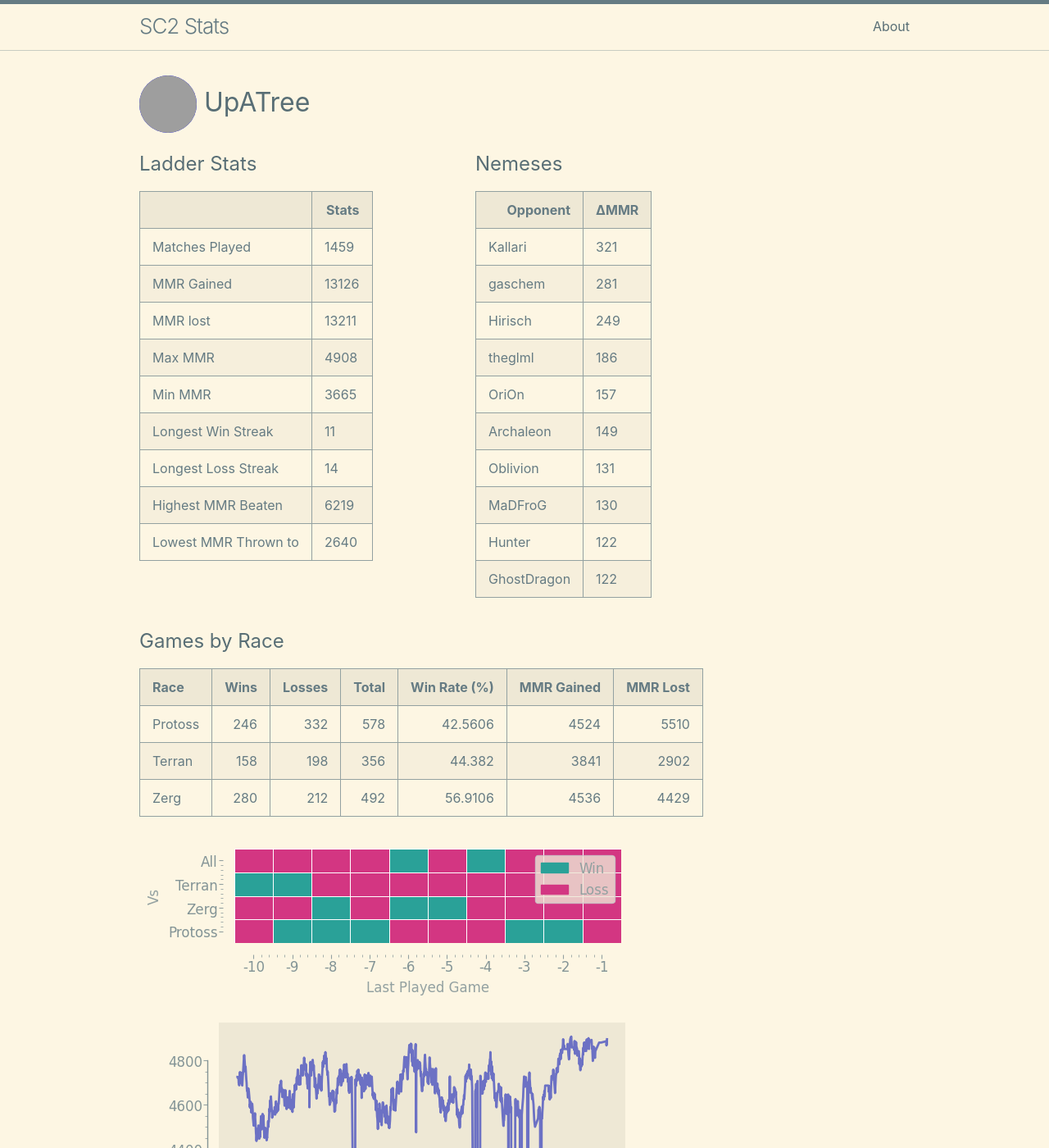
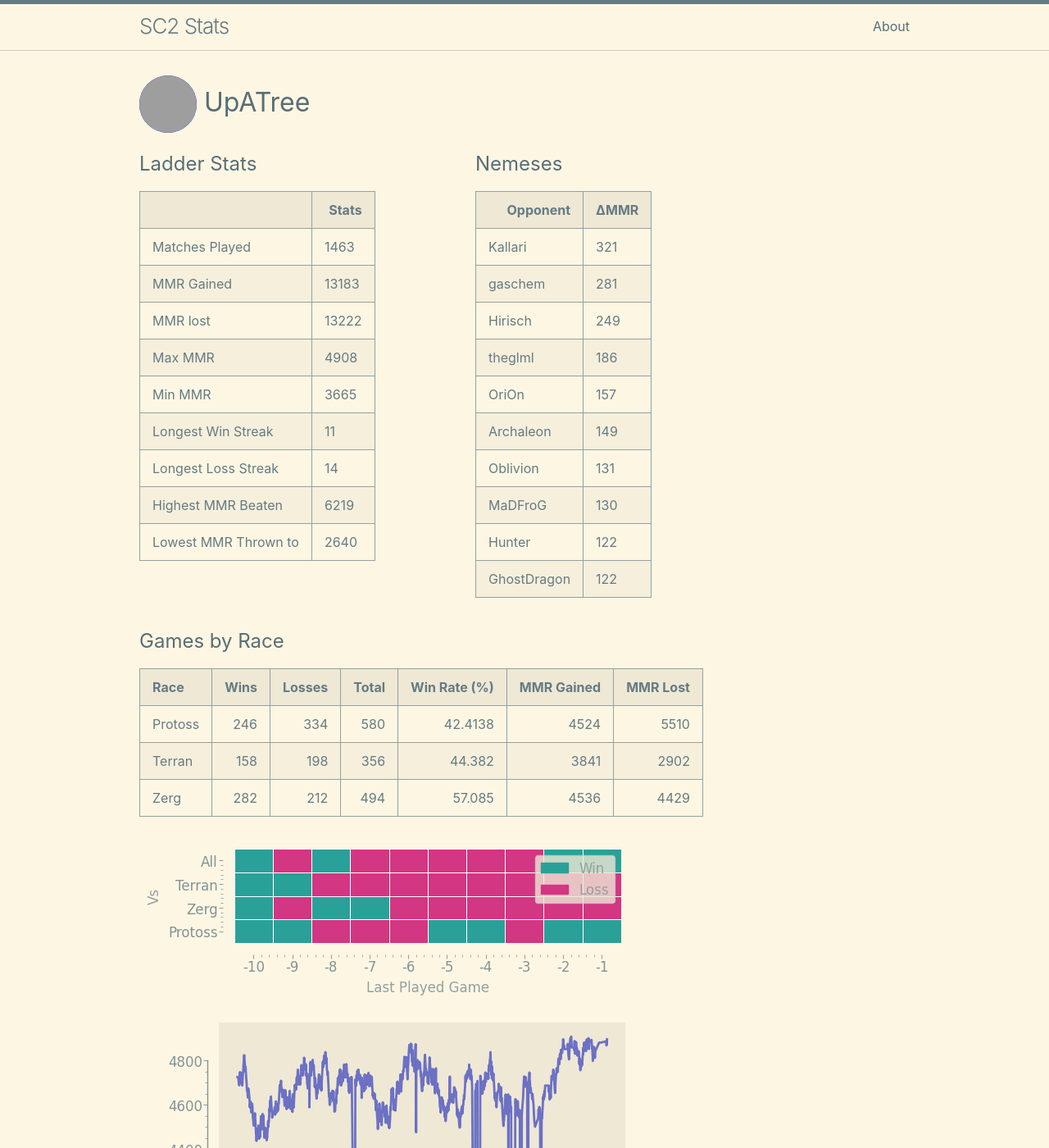
Before and after one commit to kylermurphy/UpATree, a Jekyll site: the page built from docs/index.md, in a window 1280 px wide and 1400 px high. Shown: the whole window at 82% size. Built offline with Jekyll 4.4.1, drawn with Linux system fonts in a browser that asks for light colours; grey boxes are pictures that could not be loaded.

Commit message:
running on push

```diff
--- a/docs/index.md
+++ b/docs/index.md
@@ -18,15 +18,15 @@ layout: home
   <tbody>
     <tr>
       <td>Matches Played</td>
-      <td>1459</td>
+      <td>1463</td>
     </tr>
     <tr>
       <td>MMR Gained</td>
-      <td>13126</td>
+      <td>13183</td>
     </tr>
     <tr>
       <td>MMR lost</td>
-      <td>13211</td>
+      <td>13222</td>
     </tr>
     <tr>
       <td>Max MMR</td>
@@ -114,9 +114,9 @@ layout: home
 
 | Race    |   Wins |   Losses |   Total |   Win Rate (%) |   MMR Gained |   MMR Lost |
 |:--------|-------:|---------:|--------:|---------------:|-------------:|-----------:|
-| Protoss |    246 |      332 |     578 |        42.5606 |         4524 |       5510 |
+| Protoss |    246 |      334 |     580 |        42.4138 |         4524 |       5510 |
 | Terran  |    158 |      198 |     356 |        44.382  |         3841 |       2902 |
-| Zerg    |    280 |      212 |     492 |        56.9106 |         4536 |       4429 |
+| Zerg    |    282 |      212 |     494 |        57.085  |         4536 |       4429 |
 
 ![Games by Race](./assets/gm_hist.png)
 
--- a/log.txt
+++ b/log.txt
@@ -649,3 +649,4 @@ Writing a log file 2025-03-24 20:23:27.
 Writing a log file 2025-03-24 20:48:08.
 Writing a log file 2025-03-24 21:21:14.
 Writing a log file 2025-03-24 21:48:06.
+Writing a log file 2025-03-24 22:22:49.
```
Also changed, not shown: docs/assets/daily.png, docs/assets/gm_hist.png, docs/assets/r_wrt.png, 1 other file.
